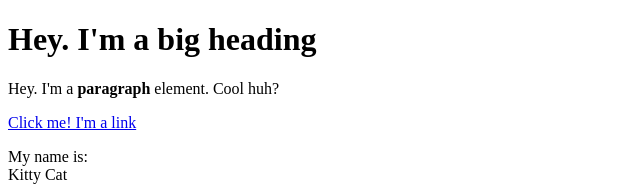
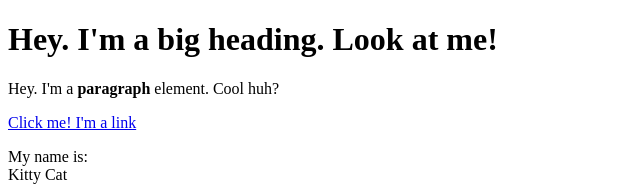
Before and after one commit to roxannimal/cartoon-hero-2, a plain HTML site: page test.html in a window 1280 px wide. Shown: the top 186 px of the page, without its empty margins (0-640 px from the left). Drawn offline with Linux system fonts and the light colour scheme.

Commit message:
Changed Heading

```diff
--- a/test.html
+++ b/test.html
@@ -4,7 +4,7 @@
 	<title>Test page</title>
 </head>
 <body>
-	<h1>Hey. I'm a big heading</h1>
+	<h1>Hey. I'm a big heading. Look at me!</h1>
 	<p>Hey. I'm a <b>paragraph</b> element. Cool huh?</p>
 	<a href="https://google.com" target="_blank" title="Let's go to google">Click me! I'm a link</a>
 	<p>My name is:<br>
```
